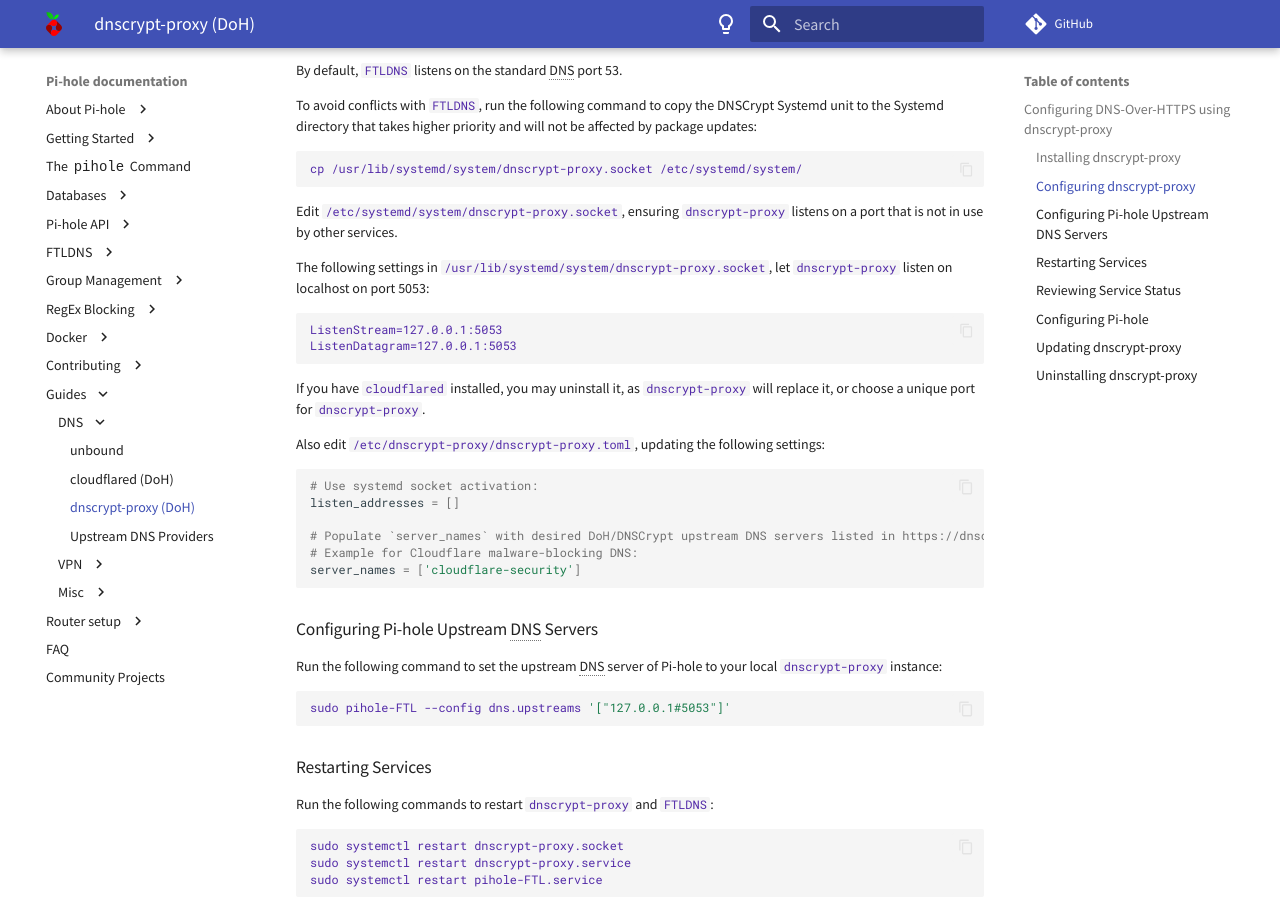
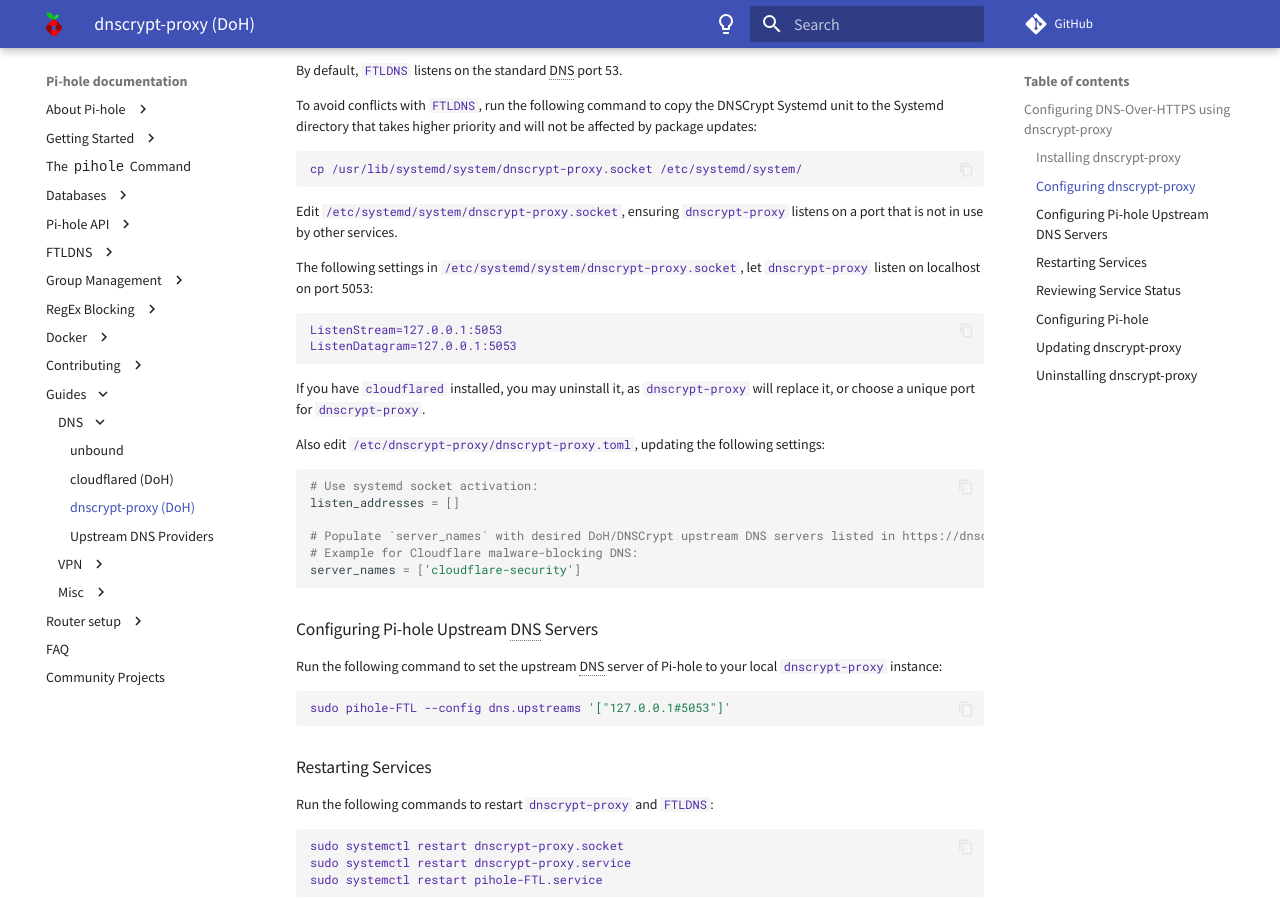
Before and after one commit to pi-hole/docs, an MkDocs documentation site: the page built from docs/guides/dns/dnscrypt-proxy.md, in a window 1280 px wide and 900 px high, scrolled down 538 px. Built offline with MkDocs 1.6.1 and Material for MkDocs 9.7.7, drawn with Linux system fonts in a browser that asks for light colours; comment, search, counter and statistics services are not loaded.

Commit message:
Update dnscrypt-proxy.md - Tell user to edit "/etc/systemd/system/dnscrypt-proxy.socket" instead of "/usr/lib/systemd/system/dnscrypt-proxy.socket"
The user should not edit "/usr/lib/systemd/system/dnscrypt-proxy.socket" because this directory has the lowest priority in the Systemd realm and will get overwritten if DNSCrypt receives an update. We should tell the user to copy the file to "/etc/systemd/system/" first and then edit "/etc/systemd/system/dnscrypt-proxy.socket" to use the highest priority and not be affected by package updates.

Signed-off-by: EyBmY <fabian1990@e-mail.de>

````diff
--- a/docs/guides/dns/dnscrypt-proxy.md
+++ b/docs/guides/dns/dnscrypt-proxy.md
@@ -25,7 +25,7 @@
 
 Edit `/etc/systemd/system/dnscrypt-proxy.socket`, ensuring `dnscrypt-proxy` listens on a port that is not in use by other services.
 
-The following settings in `/usr/lib/systemd/system/dnscrypt-proxy.socket`, let `dnscrypt-proxy` listen on localhost on port 5053:
+The following settings in `/etc/systemd/system/dnscrypt-proxy.socket`, let `dnscrypt-proxy` listen on localhost on port 5053:
 
 ```text
 ListenStream=127.0.0.1:5053
````
